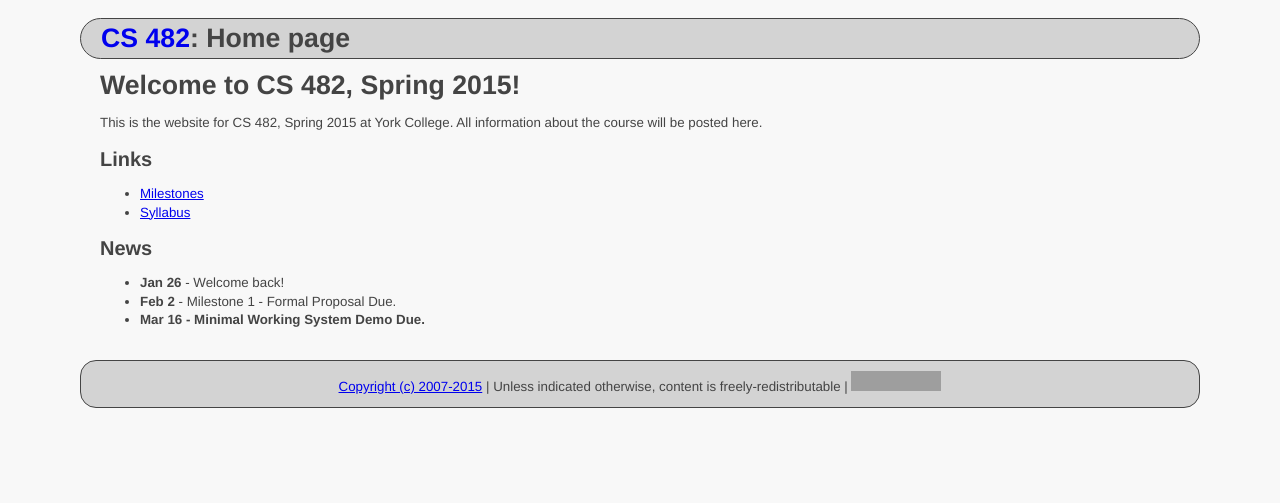
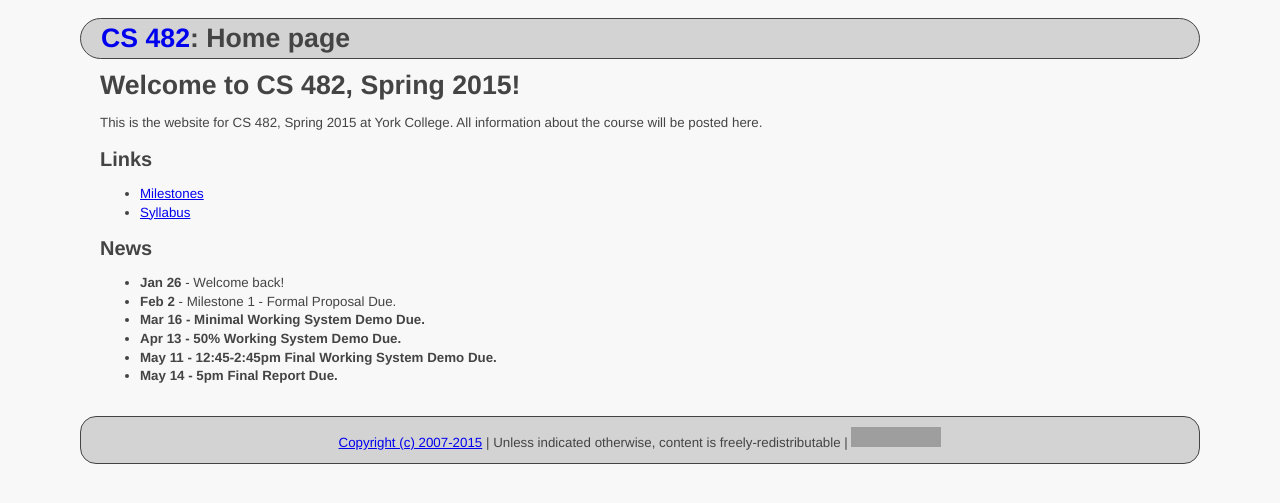
Before and after one commit to ycpcs/cs482-spring2015, a Jekyll site: the page built from index.md, in a window 1280 px wide. Shown: the top 503 px of the page. Built offline with Jekyll 4.4.1, drawn with Linux system fonts in a browser that asks for light colours; Markdown is read by kramdown in place of the engine named in the settings; grey boxes are pictures that could not be loaded.

Commit message:
update index
update index

```diff
--- a/index.md
+++ b/index.md
@@ -18,3 +18,6 @@ All information about the course will be posted here.
 * **Jan 26** - Welcome back!
 * **Feb 2** - Milestone 1 - Formal Proposal Due.
 * **Mar 16 - Minimal Working System Demo Due.**
+* **Apr 13 - 50% Working System Demo Due.**
+* **May 11 - 12:45-2:45pm Final Working System Demo Due.**
+* **May 14 - 5pm Final Report Due.**
```
